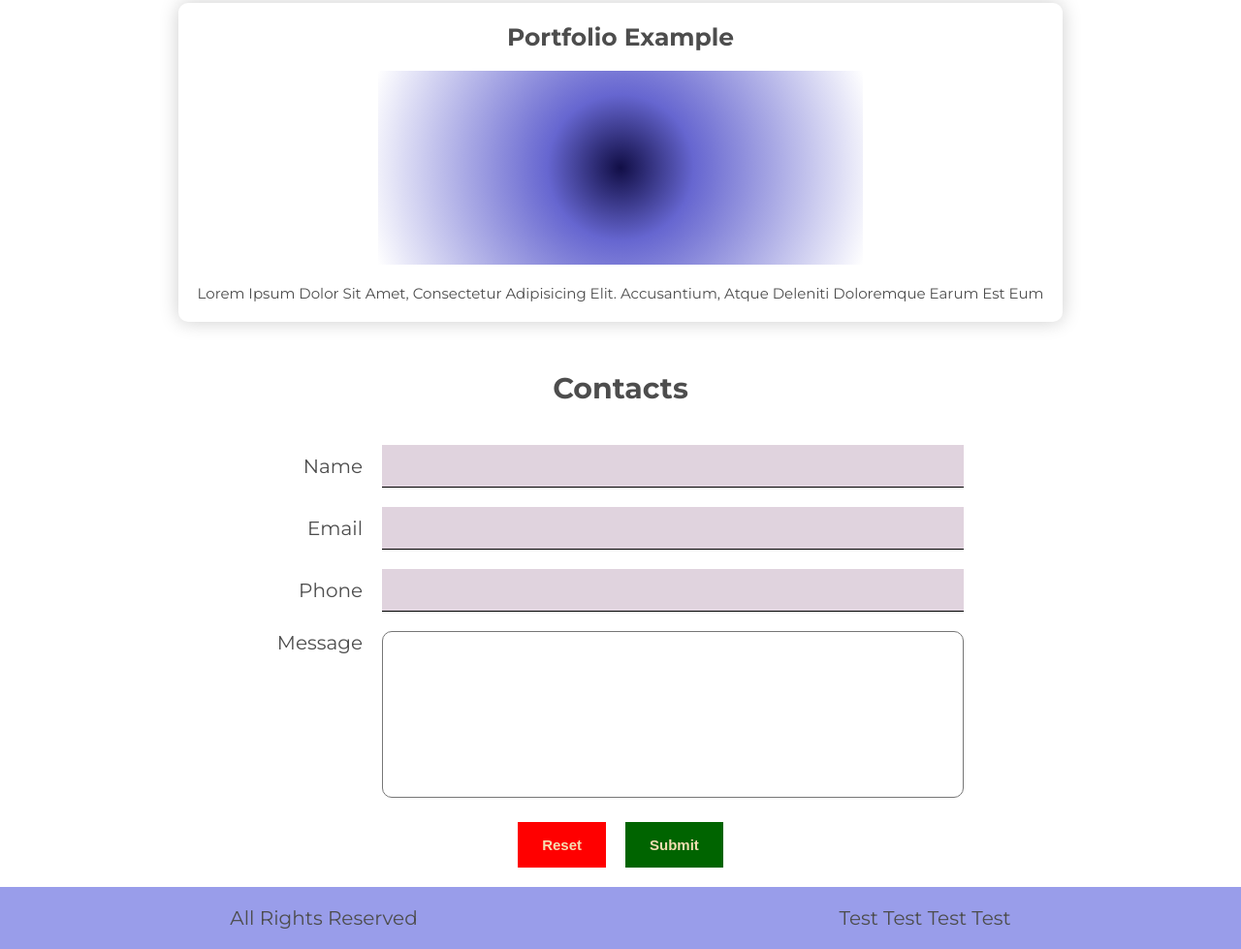
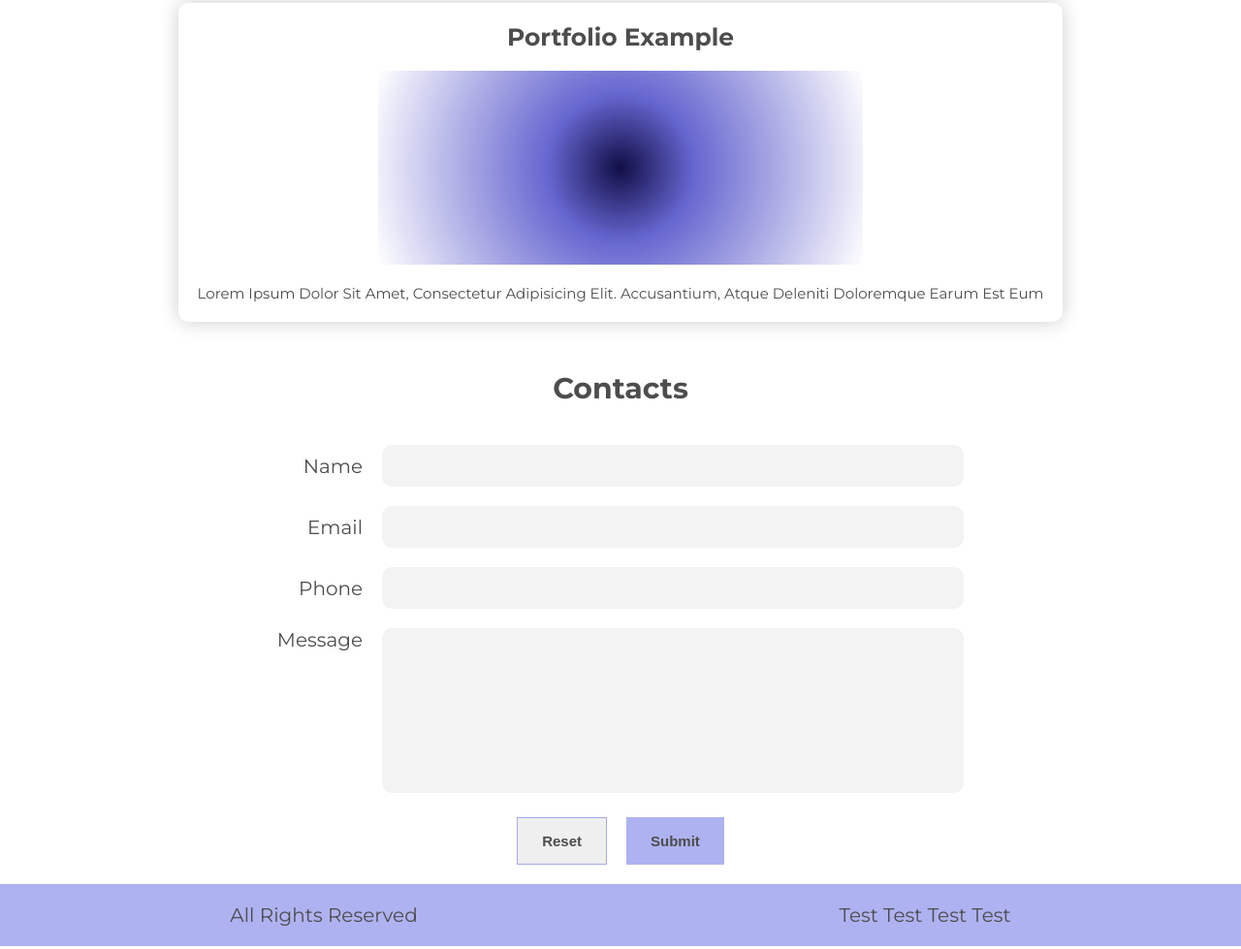
Before and after one commit to PosAlex73/portfolio_site, a plain HTML site: page index.html in a window 1280 px wide. Shown: the part 3292-4271 px from the top of the page at 97% size. Drawn offline with Linux system fonts and the light colour scheme.

Commit message:
add input background

```diff
--- a/styles/styles.css
+++ b/styles/styles.css
@@ -2,10 +2,10 @@
 
 :root {
     --background: #f5f5f5;
-    --toolbar: #999dea;
+    --toolbar: rgba(97, 102, 227, 0.5);
     --white: #fff;
     --text-color: #4D4D4D;
-    --input-back: #e0d3de;
+    --input-back: #f3f3f3;
 }
 
 * {
@@ -18,10 +18,6 @@
     transition: all .2s;
     scroll-behavior: smooth;
     color: var(--text-color);
-}
-
-body {
-    /*background: var(--background);*/
 }
 
 html {
@@ -212,7 +208,12 @@ textarea {
     resize: none;
     padding: 1rem;
     border-radius: 10px;
+    border: none;
+    background: var(--input-back);
+}
 
+textarea:focus {
+    border: solid 1px var(--toolbar);
 }
 
 .contacts table input {
@@ -220,8 +221,12 @@ textarea {
     padding: 1rem;
     width: 100%;
     border: none;
-    border-bottom: 1px solid black;
     background: var(--input-back);
+    border-radius: 10px;
+}
+
+.contacts table input:focus {
+    border: solid 1px var(--toolbar);
 }
 
 .contacts table .field, .contacts table textarea {
@@ -239,17 +244,26 @@ textarea {
 }
 
 .form-buttons [type="reset"] {
-    background: red;
-    color: wheat;
     font-size: 1.5rem;
     font-weight: bold;
+    border: solid 1px var(--toolbar);
+}
+
+.form-buttons [type="reset"]:hover {
+    color: var(--white);
+    border: none;
+
 }
 
 .form-buttons [type="submit"] {
-    background: darkgreen;
-    color: wheat;
+    background: var(--toolbar);
     font-size: 1.5rem;
     font-weight: bolder;
+}
+
+.form-buttons [type="submit"]:hover {
+    background: #0b15c5;
+    color: var(--white);
 }
 
 .section {
```
